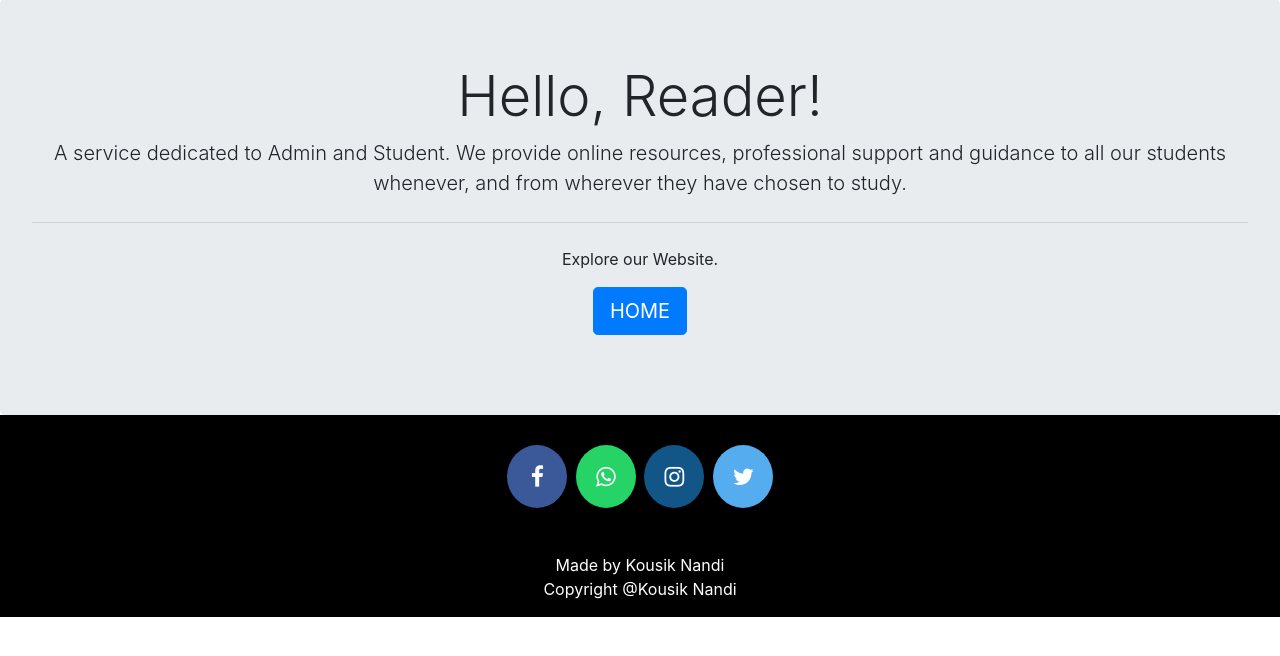
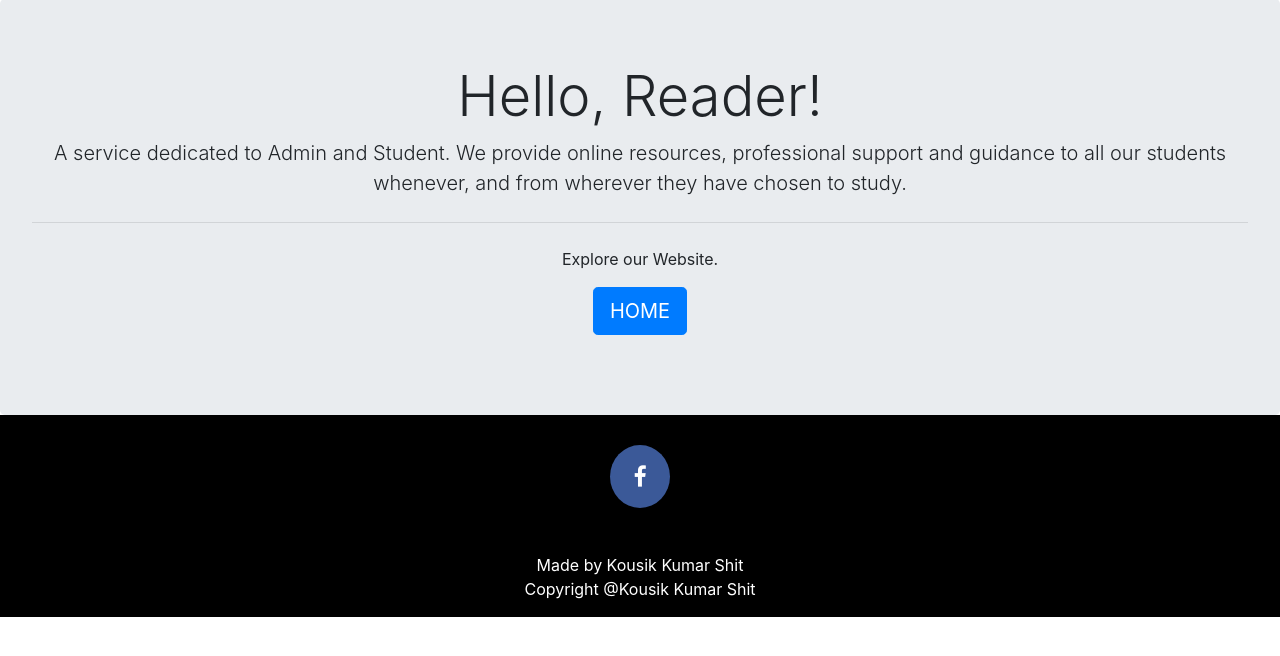
Before and after one commit to kousik1608/LMS, a Django app: page /aboutus in a window 1280 px wide. Shown: the part 109-765 px from the top of the page. Run offline with Django 3.2, Linux system fonts and the light colour scheme; some libraries are stand-ins or nearby versions.

Commit message:
Initial Commit

```diff
--- a/templates/library/footer.html
+++ b/templates/library/footer.html
@@ -57,10 +57,7 @@ p{text-align:center;
 <footer>
 
   <p>
-  <a href="https://www.facebook.com/kousik.nandi.758" class="fa fa-facebook"></a>
-  <a href="https://wa.me/qr/ND44DDZ3NFCKB1" class="fa fa-whatsapp"></a>
-  <a href="https://www.instagram.com/ikousiknandi/" class="fa fa-instagram"></a>
-  <a href="https://twitter.com/KousikNandi13?t=XWAIvVnahw1xK7ctoOvscw&s=08" class="fa fa-twitter"></a>
+  <a href="https://www.facebook.com/ku.sh.10441" class="fa fa-facebook"></a>
   </p>
 
 <br>
@@ -68,8 +65,8 @@ p{text-align:center;
     <div class="row">
                <div class="col-md-12 col-sm-12">
                     <div style="color:#ffffff;"class="wow fadeInUp footer-copyright">
-                         <p>Made by Kousik Nandi <br>
-                         Copyright @Kousik Nandi </p>
+                         <p>Made by Kousik Kumar Shit <br>
+                         Copyright @Kousik Kumar Shit </p>
                     </div>
                </div>
     </div>
```
